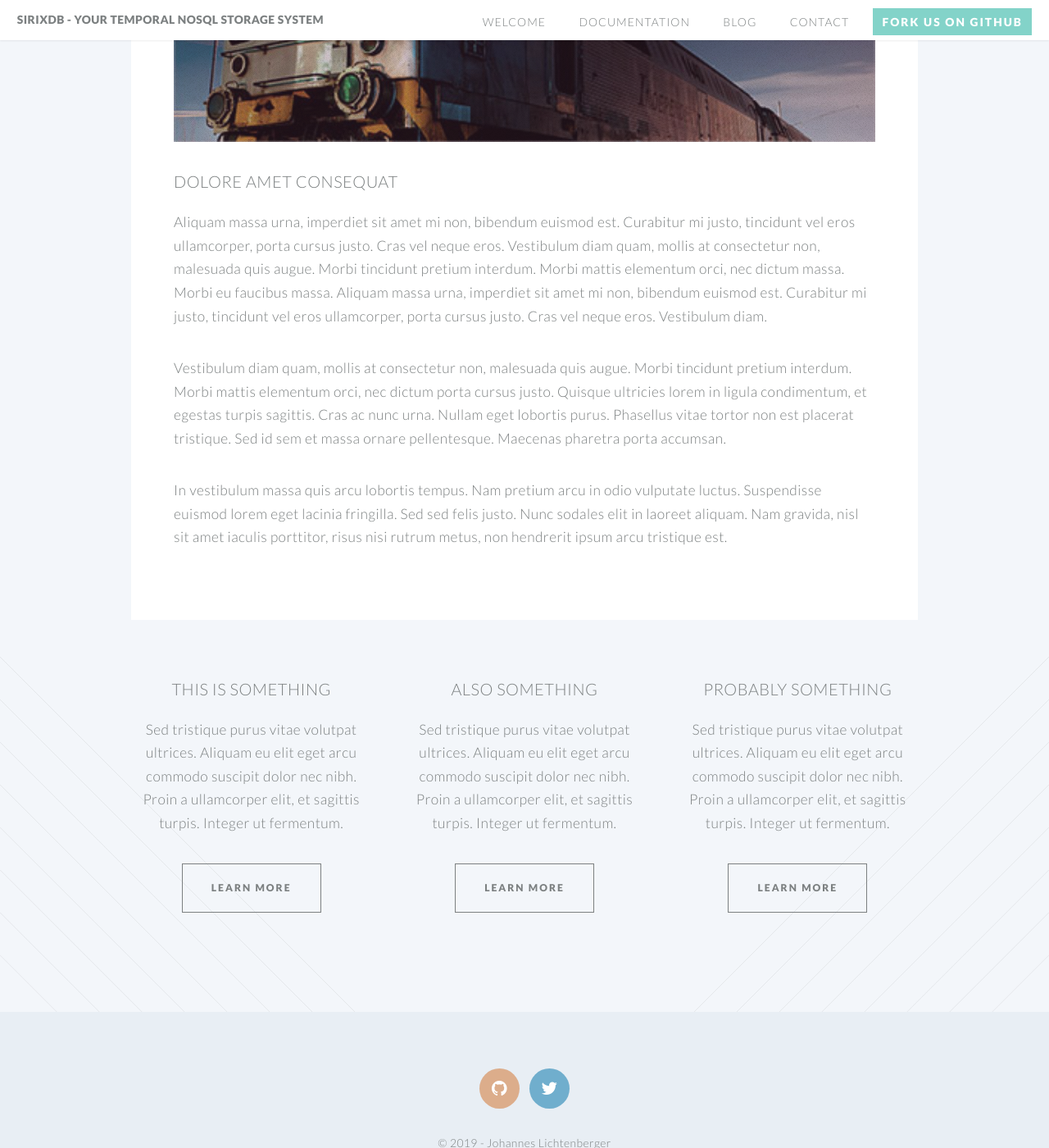
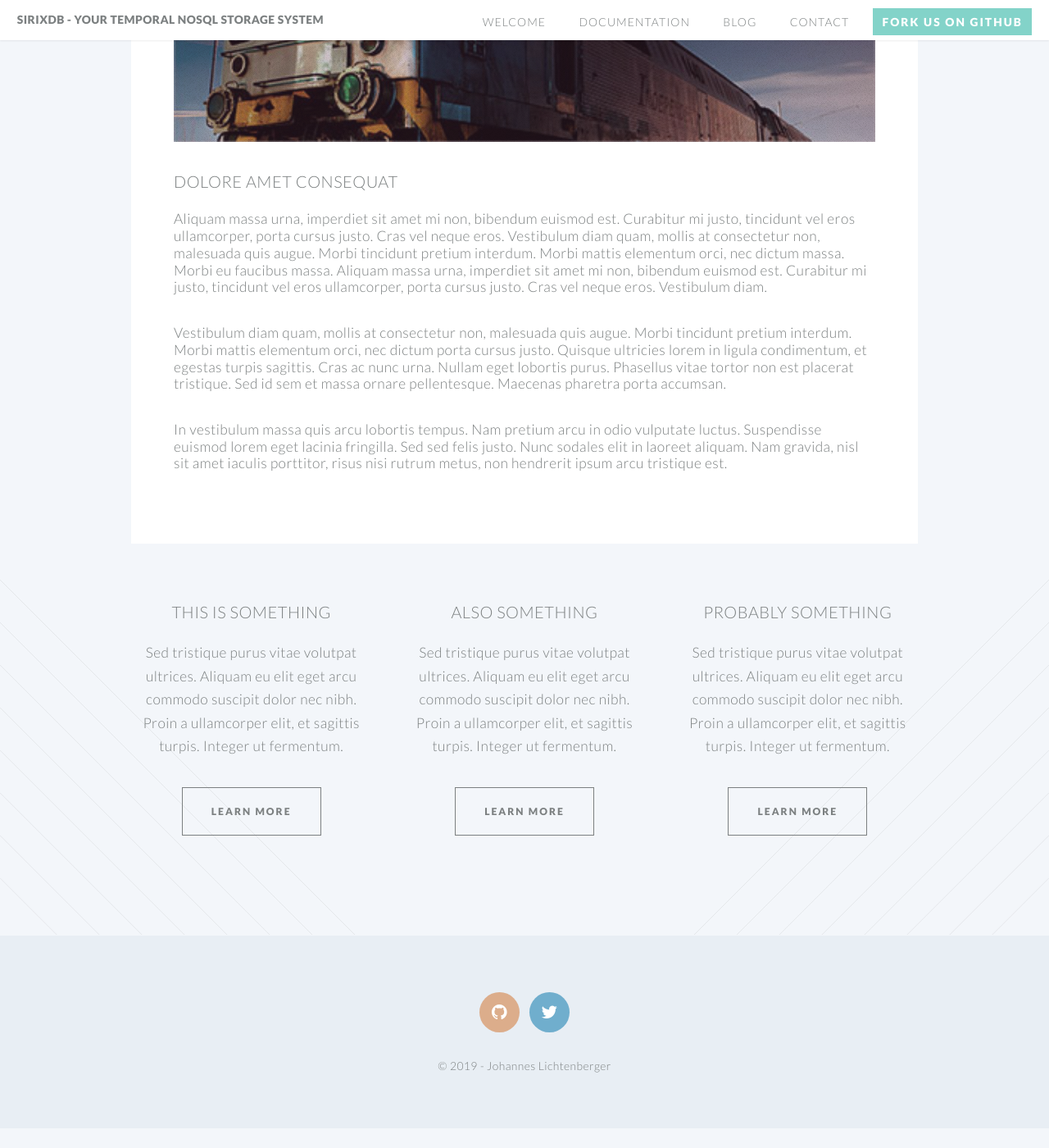
Before and after one commit to sirixdb/sirixdb.github.io, a Jekyll site: the page built from no-sidebar.html, in a window 1280 px wide and 1400 px high, scrolled down 637 px. Shown: the whole window at 82% size. Built offline with Jekyll 4.4.1, drawn with Linux system fonts in a browser that asks for light colours; after the commit the page ends 2013 px from its top, so only the background shows below that.

Commit message:
Update style.css

```diff
--- a/css/style.css
+++ b/css/style.css
@@ -1124,6 +1124,10 @@ pre.highlight {
   font-family: monospace;
 }
 
+div.content {
+  line-height: 1.2em;
+}
+
 div.highlight {
   line-height: initial;
 }
```
